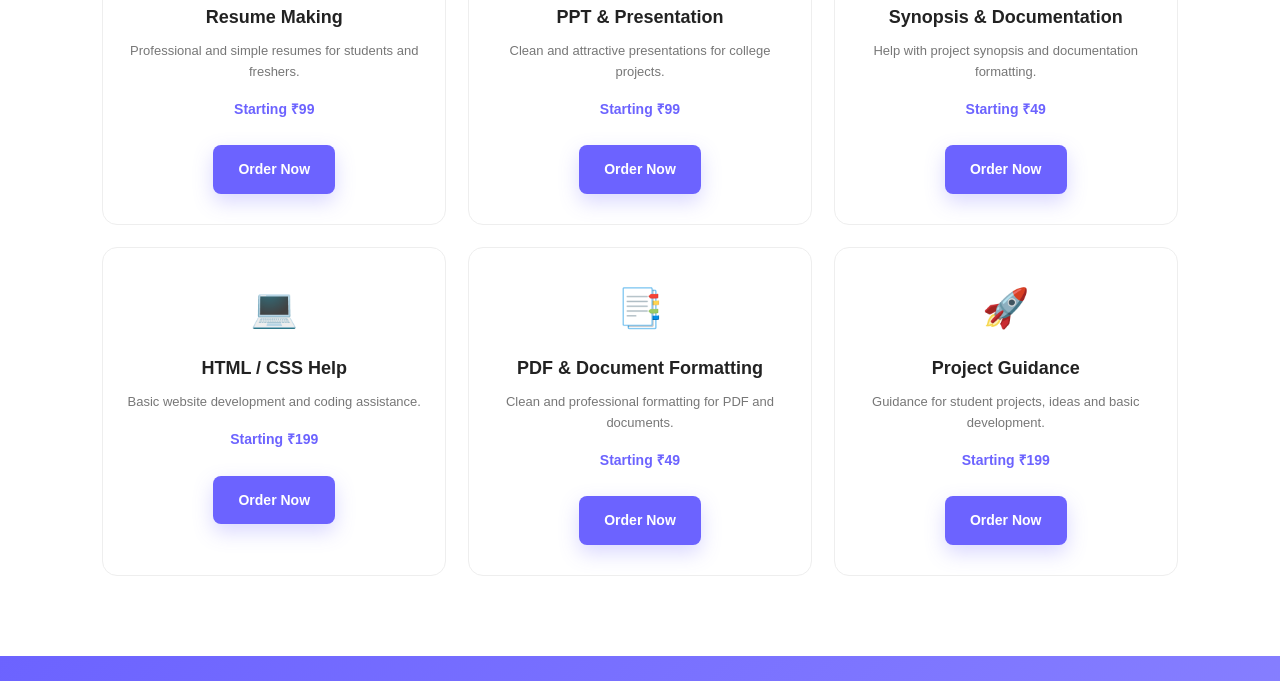
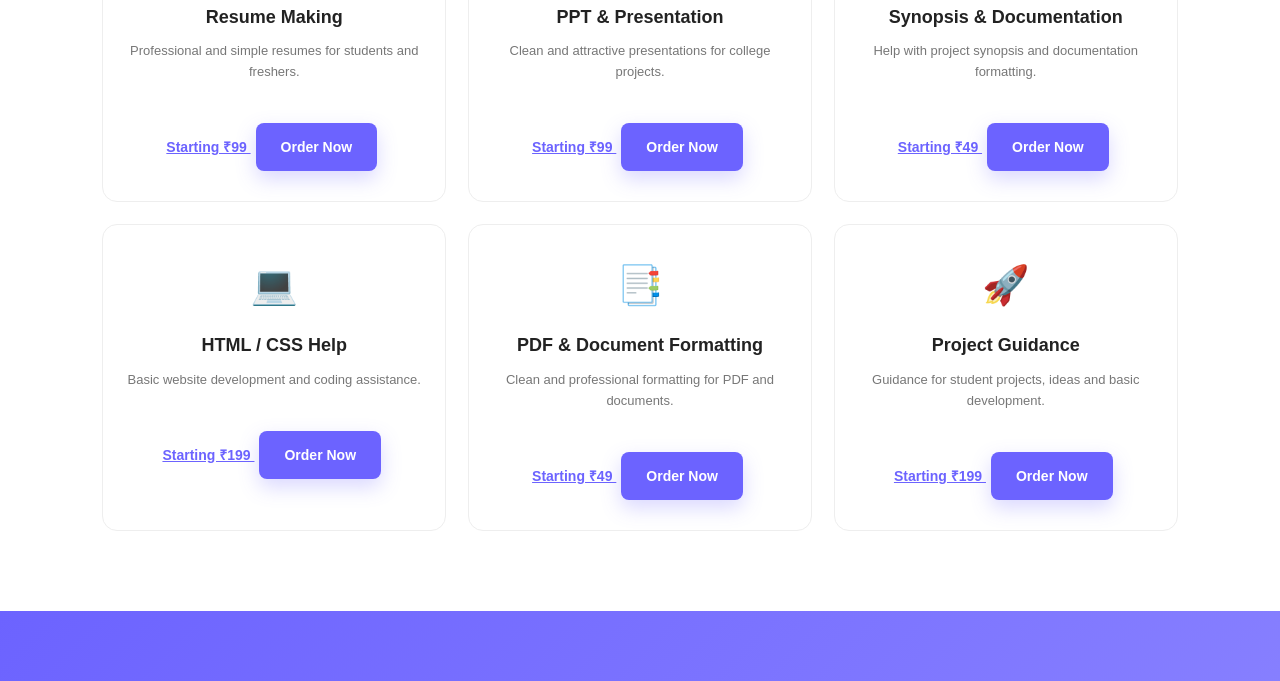
Before and after one commit to tanvikumbhar1329/student-help-hub, a plain HTML site: page services.html in a window 1280 px wide. Shown: the part 513-1194 px from the top of the page. Drawn offline with Linux system fonts and the light colour scheme.

Commit message:
Refactor services.html for improved structure

```diff
--- a/services.html
+++ b/services.html
@@ -1,16 +1,23 @@
 <!DOCTYPE html>
 <html lang="en">
+
 <head>
     <meta charset="UTF-8">
     <meta name="viewport" content="width=device-width, initial-scale=1.0">
+
     <title>Services - Student Help Hub</title>
+
     <link rel="stylesheet" href="css/style.css">
 </head>
+
 <body>
 
+<!-- NAVBAR -->
 <nav class="navbar">
 
-    <div class="logo">Student<span>Help</span> Hub</div>
+    <div class="logo">
+        Student<span>Help</span> Hub
+    </div>
 
     <div class="menu-toggle" onclick="toggleMenu()">☰</div>
 
@@ -23,72 +30,167 @@
 
 </nav>
 
+
+<!-- PAGE HEADER -->
 <section class="page-header">
 
-    <div class="small-title">WHAT WE OFFER</div>
+    <div class="small-title">
+        WHAT WE OFFER
+    </div>
 
     <h1>Our Services</h1>
 
-    <p>Affordable digital services designed for students.</p>
+    <p>
+        Affordable digital services designed for students.
+    </p>
 
 </section>
 
+
+<!-- SERVICES -->
 <section class="services-page-section">
 
     <div class="services-container services-six">
 
+
+        <!-- SERVICE 1 -->
         <div class="service-card">
+
             <div class="icon">📄</div>
+
             <h3>Resume Making</h3>
-            <p>Professional and simple resumes for students and freshers.</p>
-            <div class="price">Starting ₹99</div>
-            <a href="contact.html" class="btn btn-primary">Order Now</a>
+
+            <p>
+                Professional and simple resumes for students and freshers.
+            </p>
+
+            <a href="contact.html" class="price price-click">
+                Starting ₹99
+            </a>
+
+            <a href="contact.html" class="btn btn-primary order-btn">
+                Order Now
+            </a>
+
         </div>
 
+
+        <!-- SERVICE 2 -->
         <div class="service-card">
+
             <div class="icon">🎨</div>
+
             <h3>PPT & Presentation</h3>
-            <p>Clean and attractive presentations for college projects.</p>
-            <div class="price">Starting ₹99</div>
-            <a href="contact.html" class="btn btn-primary">Order Now</a>
+
+            <p>
+                Clean and attractive presentations for college projects.
+            </p>
+
+            <a href="contact.html" class="price price-click">
+                Starting ₹99
+            </a>
+
+            <a href="contact.html" class="btn btn-primary order-btn">
+                Order Now
+            </a>
+
         </div>
 
+
+        <!-- SERVICE 3 -->
         <div class="service-card">
+
             <div class="icon">📝</div>
+
             <h3>Synopsis & Documentation</h3>
-            <p>Help with project synopsis and documentation formatting.</p>
-            <div class="price">Starting ₹49</div>
-            <a href="contact.html" class="btn btn-primary">Order Now</a>
+
+            <p>
+                Help with project synopsis and documentation formatting.
+            </p>
+
+            <a href="contact.html" class="price price-click">
+                Starting ₹49
+            </a>
+
+            <a href="contact.html" class="btn btn-primary order-btn">
+                Order Now
+            </a>
+
         </div>
 
+
+        <!-- SERVICE 4 -->
         <div class="service-card">
+
             <div class="icon">💻</div>
+
             <h3>HTML / CSS Help</h3>
-            <p>Basic website development and coding assistance.</p>
-            <div class="price">Starting ₹199</div>
-            <a href="contact.html" class="btn btn-primary">Order Now</a>
+
+            <p>
+                Basic website development and coding assistance.
+            </p>
+
+            <a href="contact.html" class="price price-click">
+                Starting ₹199
+            </a>
+
+            <a href="contact.html" class="btn btn-primary order-btn">
+                Order Now
+            </a>
+
         </div>
 
+
+        <!-- SERVICE 5 -->
         <div class="service-card">
+
             <div class="icon">📑</div>
+
             <h3>PDF & Document Formatting</h3>
-            <p>Clean and professional formatting for PDF and documents.</p>
-            <div class="price">Starting ₹49</div>
-            <a href="contact.html" class="btn btn-primary">Order Now</a>
+
+            <p>
+                Clean and professional formatting for PDF and documents.
+            </p>
+
+            <a href="contact.html" class="price price-click">
+                Starting ₹49
+            </a>
+
+            <a href="contact.html" class="btn btn-primary order-btn">
+                Order Now
+            </a>
+
         </div>
 
+
+        <!-- SERVICE 6 -->
         <div class="service-card">
+
             <div class="icon">🚀</div>
+
             <h3>Project Guidance</h3>
-            <p>Guidance for student projects, ideas and basic development.</p>
-            <div class="price">Starting ₹199</div>
-            <a href="contact.html" class="btn btn-primary">Order Now</a>
+
+            <p>
+                Guidance for student projects, ideas and basic development.
+            </p>
+
+            <a href="contact.html" class="price price-click">
+                Starting ₹199
+            </a>
+
+            <a href="contact.html" class="btn btn-primary order-btn">
+                Order Now
+            </a>
+
         </div>
+
 
     </div>
 
 </section>
 
+
+<!-- CTA -->
 <section class="cta-section">
 
     <div class="cta-content">
@@ -99,15 +201,24 @@
             Choose the service you need and send us your requirements.
         </p>
 
-        <a href="contact.html" class="btn btn-primary">Get Started</a>
+        <a href="contact.html" class="btn btn-primary">
+            Get Started
+        </a>
 
     </div>
 
 </section>
 
+
+<!-- FOOTER -->
 <footer>
-    <p>© 2026 <span>Student Help Hub</span>. All Rights Reserved.</p>
+
+    <p>
+        © 2026 <span>Student Help Hub</span>. All Rights Reserved.
+    </p>
+
 </footer>
+
 
 <script src="js/script.js"></script>
 
```
